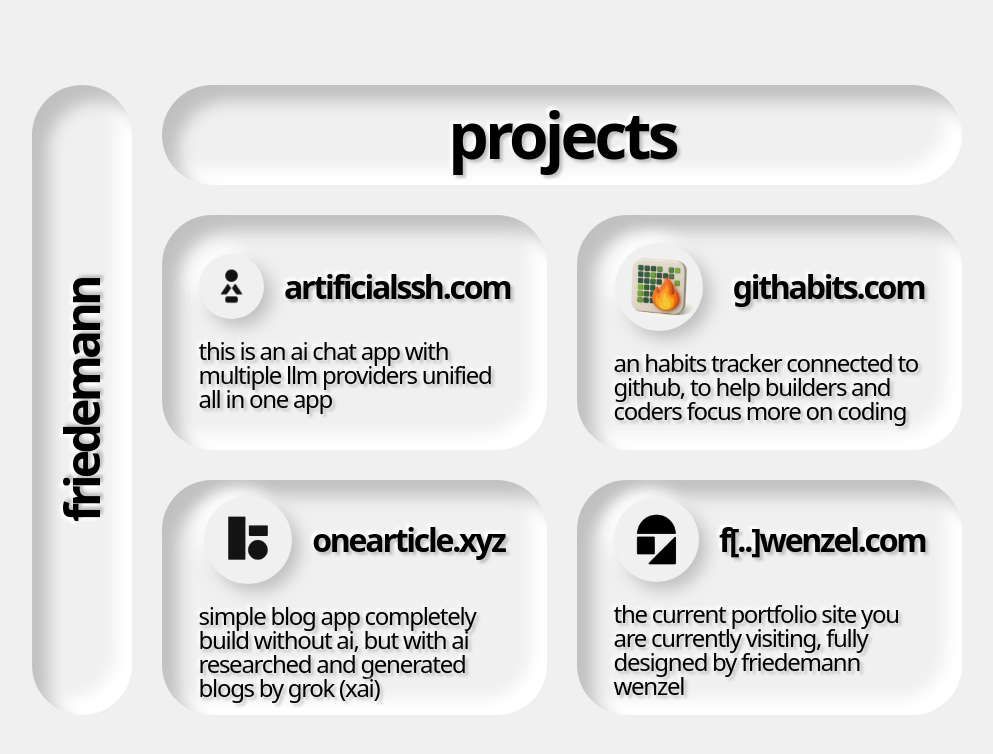
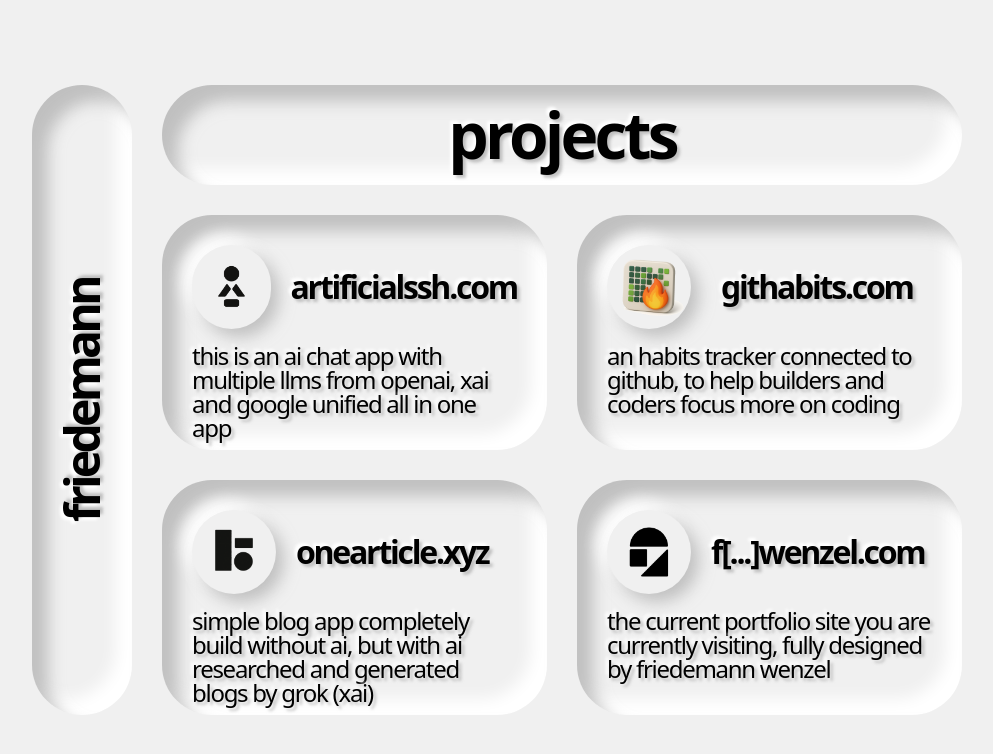
Before and after one commit to friedemannwenzel/friedemannwenzelcom2, a Next.js app: page /projects in a window 1280 px wide. Shown: the top 754 px of the page, without its empty margins (143-1136 px from the left). Built offline with nearby package versions, Linux system fonts and the light colour scheme.

Commit message:
Update project descriptions and enhance layout styles on projects page

```diff
--- a/src/app/projects/page.tsx
+++ b/src/app/projects/page.tsx
@@ -29,21 +29,21 @@
 
         <div className="grid gap-[30px] " style={{gridTemplateColumns: "385px 385px", gridTemplateRows: "235px"}}>
             <Link href="https://artificialssh.com" className={`bg-[#F0F0F0] rounded-[50px] transition-shadow [--og:0] [--ow:0] [--ig:0.6] [--iw:1] hover:[--og:0.3] hover:[--ow:1] hover:[--ig:0] hover:[--iw:0] shadow-[8px_8px_16px_0_rgba(160,160,160,var(--og)),-8px_-8px_16px_0_rgba(255,255,255,var(--ow)),inset_16px_16px_16px_0_rgba(160,160,160,var(--ig)),inset_-16px_-16px_16px_0_rgba(255,255,255,var(--iw))]`} target="_blank" rel="noopener noreferrer">
-            <div className="flex flex-col items-center justify-center h-full p-1 gap-y-[20px] max-w-[320px] mx-auto">
+            <div className="p-[30px] flex flex-col gap-y-[15px]">
                 <div className="flex flex-row items-center justify-center gap-x-[20px]">
-                    <div className="bg-[#F0F0F0] rounded-[50px] p-1 shadow-[8px_8px_16px_0_rgba(160,160,160,0.6),-8px_-8px_16px_0_rgba(255,255,255,1)] ">
-                        <Image src="/artificialsshdotcom_without_bg.png" alt="artificialssh" width={80} height={80} />
+                    <div className="bg-[#F0F0F0] rounded-[50px] p-1 shadow-[8px_8px_16px_0_rgba(160,160,160,0.6),-8px_-8px_16px_0_rgba(255,255,255,1)] w-[84px] h-[84px] flex items-center justify-center">
+                        <Image src="/artificialsshdotcom_without_bg.png" alt="artificialssh" width={80} height={80} className="object-contain"/>
                     </div>
                     <h2 className="text-[32px] font-bold [text-shadow:3px_3px_3px_rgba(160,160,160,0.6),-3px_-3px_3px_rgba(255,255,255,1)] tracking-[-0.14rem]">artificialssh.com</h2>
                 </div>
-                <p className="text-[24px] font-medium [text-shadow:3px_3px_3px_rgba(160,160,160,0.6),-3px_-3px_3px_rgba(255,255,255,1)] tracking-[-0.08rem] leading-[1.0]">this is an ai chat app with multiple llm providers unified all in one app</p>
+                <p className="text-[24px] font-medium [text-shadow:3px_3px_3px_rgba(160,160,160,0.6),-3px_-3px_3px_rgba(255,255,255,1)] tracking-[-0.08rem] leading-[1.0]">this is an ai chat app with multiple llms from openai, xai and google unified all in one app</p>
             </div>
             </Link>
             <Link href="https://githabits.com" className={`bg-[#F0F0F0] rounded-[50px] transition-shadow [--og:0] [--ow:0] [--ig:0.6] [--iw:1] hover:[--og:0.3] hover:[--ow:1] hover:[--ig:0] hover:[--iw:0] shadow-[8px_8px_16px_0_rgba(160,160,160,var(--og)),-8px_-8px_16px_0_rgba(255,255,255,var(--ow)),inset_16px_16px_16px_0_rgba(160,160,160,var(--ig)),inset_-16px_-16px_16px_0_rgba(255,255,255,var(--iw))]`} target="_blank" rel="noopener noreferrer">
-            <div className="flex flex-col items-center justify-center h-full p-1 gap-y-[20px] max-w-[320px] mx-auto">
-                <div className="flex flex-row items-center justify-center gap-x-[30px]">
-                    <div className="bg-[#F0F0F0] rounded-[50px] p-1 shadow-[8px_8px_16px_0_rgba(160,160,160,0.6),-8px_-8px_16px_0_rgba(255,255,255,1)] ">
-                        <Image src="/githabits.png" alt="githabits" width={80} height={80} />
+            <div className="p-[30px] flex flex-col gap-y-[15px]">
+                <div className="flex flex-row items-center gap-x-[30px]">
+                    <div className="bg-[#F0F0F0] rounded-[50px] p-1 shadow-[8px_8px_16px_0_rgba(160,160,160,0.6),-8px_-8px_16px_0_rgba(255,255,255,1)] w-[84px] h-[84px] flex items-center justify-center">
+                        <Image src="/githabits.png" alt="githabits" width={80} height={80} className="object-contain"/>
                     </div>
                     <h2 className="text-[32px] font-bold [text-shadow:3px_3px_3px_rgba(160,160,160,0.6),-3px_-3px_3px_rgba(255,255,255,1)] tracking-[-0.14rem]">githabits.com</h2>
                 </div>
@@ -53,10 +53,10 @@
         </div>
         <div className="grid gap-[30px] " style={{gridTemplateColumns: "385px 385px", gridTemplateRows: "235px"}}>
             <Link href="https://onearticle.xyz" className={`bg-[#F0F0F0] rounded-[50px] transition-shadow [--og:0] [--ow:0] [--ig:0.6] [--iw:1] hover:[--og:0.3] hover:[--ow:1] hover:[--ig:0] hover:[--iw:0] shadow-[8px_8px_16px_0_rgba(160,160,160,var(--og)),-8px_-8px_16px_0_rgba(255,255,255,var(--ow)),inset_16px_16px_16px_0_rgba(160,160,160,var(--ig)),inset_-16px_-16px_16px_0_rgba(255,255,255,var(--iw))]`} target="_blank" rel="noopener noreferrer">
-            <div className="flex flex-col items-center justify-center h-full p-1 gap-y-[20px] max-w-[320px] mx-auto">
-                <div className="flex flex-row items-center justify-center gap-x-[20px]">
-                    <div className="bg-[#F0F0F0] rounded-[50px] p-1 shadow-[8px_8px_16px_0_rgba(160,160,160,0.6),-8px_-8px_16px_0_rgba(255,255,255,1)] ">
-                        <Image src="/onearticlexyz_without_bg.png" alt="onearticle" width={80} height={80} />
+            <div className="p-[30px] flex flex-col gap-y-[15px]">
+                <div className="flex flex-row items-center gap-x-[20px]">
+                    <div className="bg-[#F0F0F0] rounded-[50px] p-1 shadow-[8px_8px_16px_0_rgba(160,160,160,0.6),-8px_-8px_16px_0_rgba(255,255,255,1)] w-[84px] h-[84px] flex items-center justify-center">
+                        <Image src="/onearticlexyz_without_bg.png" alt="onearticle" width={80} height={80} className="object-contain"/>
                     </div>
                     <h2 className="text-[32px] font-bold [text-shadow:3px_3px_3px_rgba(160,160,160,0.6),-3px_-3px_3px_rgba(255,255,255,1)] tracking-[-0.14rem]">onearticle.xyz</h2>
                 </div>
@@ -64,12 +64,12 @@
             </div>
             </Link>
             <Link href="https://friedemannwenzel.com" className={`bg-[#F0F0F0] rounded-[50px] transition-shadow [--og:0] [--ow:0] [--ig:0.6] [--iw:1] hover:[--og:0.3] hover:[--ow:1] hover:[--ig:0] hover:[--iw:0] shadow-[8px_8px_16px_0_rgba(160,160,160,var(--og)),-8px_-8px_16px_0_rgba(255,255,255,var(--ow)),inset_16px_16px_16px_0_rgba(160,160,160,var(--ig)),inset_-16px_-16px_16px_0_rgba(255,255,255,var(--iw))]`} target="_blank" rel="noopener noreferrer">
-            <div className="flex flex-col items-center justify-center h-full p-1 gap-y-[20px] max-w-[320px] mx-auto">
-                <div className="flex flex-row items-center justify-center gap-x-[20px]">
-                    <div className="bg-[#F0F0F0] rounded-[50px] p-1 shadow-[8px_8px_16px_0_rgba(160,160,160,0.6),-8px_-8px_16px_0_rgba(255,255,255,1)] ">
-                        <Image src="/friedemannwenzelcom.png" alt="friedemannwenzel" width={80} height={80} />
+            <div className="p-[30px] flex flex-col gap-y-[15px]">
+                <div className="flex flex-row items-center gap-x-[20px]">
+                    <div className="bg-[#F0F0F0] rounded-[50px] p-1 shadow-[8px_8px_16px_0_rgba(160,160,160,0.6),-8px_-8px_16px_0_rgba(255,255,255,1)] w-[84px] h-[84px] flex items-center justify-center">
+                        <Image src="/friedemannwenzelcom.png" alt="friedemannwenzel" width={80} height={80} className="object-contain"/>
                     </div>
-                    <h2 className="text-[32px] font-bold [text-shadow:3px_3px_3px_rgba(160,160,160,0.6),-3px_-3px_3px_rgba(255,255,255,1)] tracking-[-0.14rem]">f[..]wenzel.com</h2>
+                    <h2 className="text-[32px] font-bold [text-shadow:3px_3px_3px_rgba(160,160,160,0.6),-3px_-3px_3px_rgba(255,255,255,1)] tracking-[-0.14rem]">f[...]wenzel.com</h2>
                 </div>
                 <p className="text-[24px] font-medium [text-shadow:3px_3px_3px_rgba(160,160,160,0.6),-3px_-3px_3px_rgba(255,255,255,1)] tracking-[-0.08rem] leading-[1]">the current portfolio site you are currently visiting, fully designed by friedemann wenzel</p>
             </div>
```
